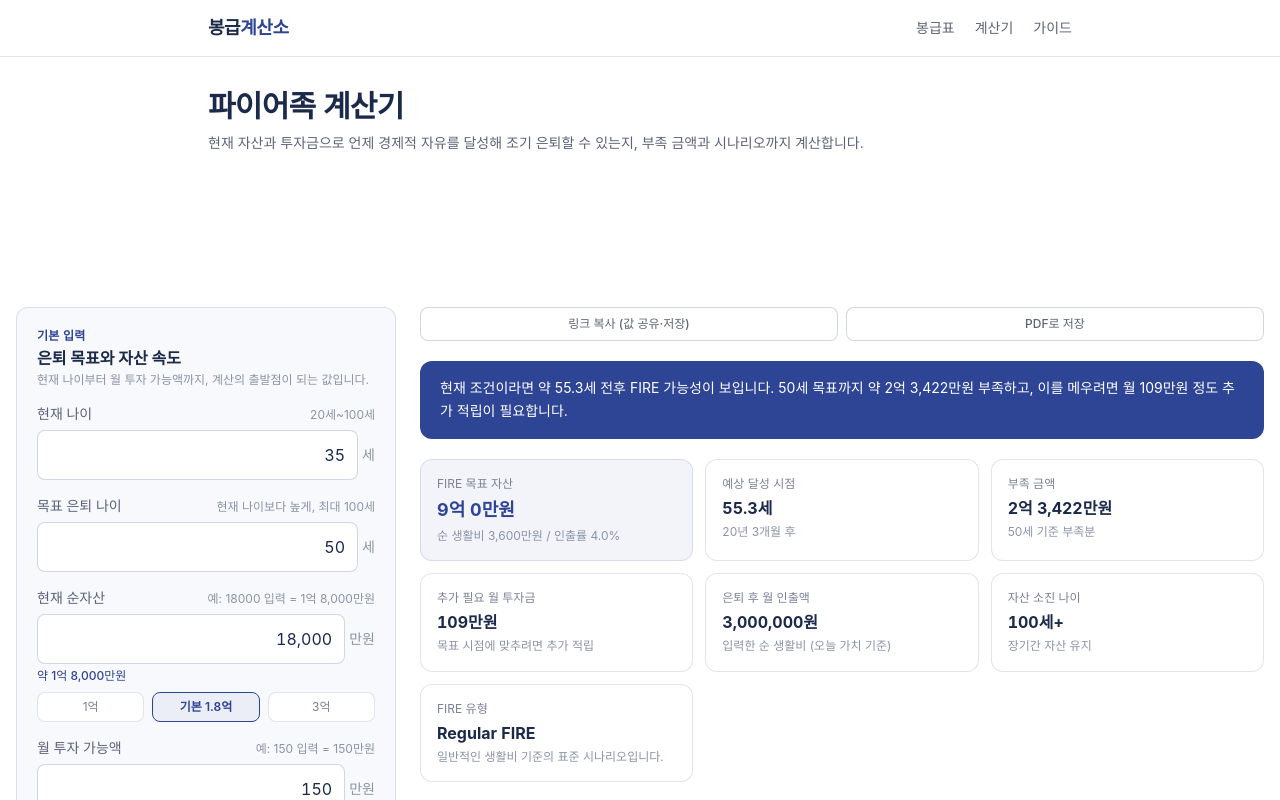
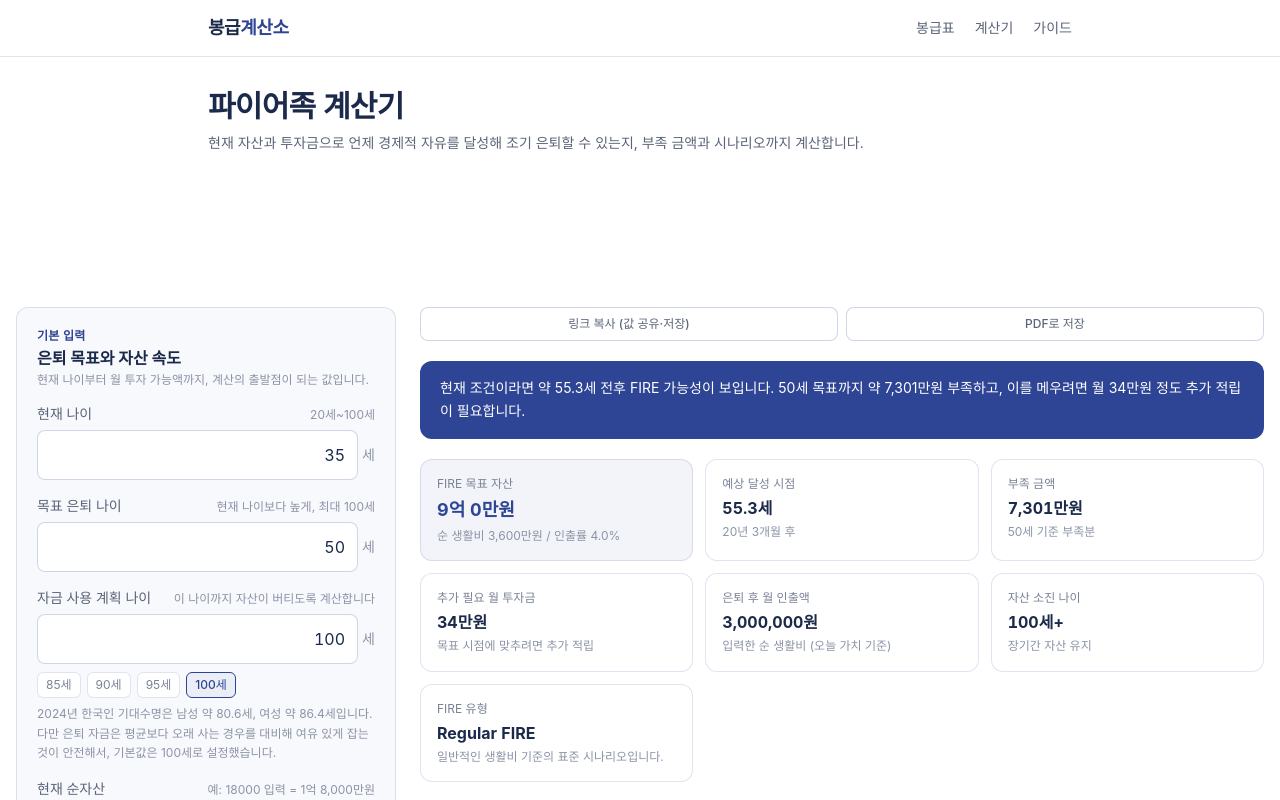
Before and after one commit to parkdane/pay-calc, a Next.js app: page /calc/fire in a window 1280 px wide. Shown: the top 800 px of the page. Built offline with nearby package versions, Linux system fonts and the light colour scheme; a web font is replaced by a local one.

Commit message:
fire: 목표자산을 은퇴기간 기준으로 재계산, 기대수명 선택 기능 추가

```diff
--- a/components/FireCalc.tsx
+++ b/components/FireCalc.tsx
@@ -79,6 +79,7 @@ export default function FireCalc() {
   const [pension, setPension] = useState(0);
   const [growSavings, setGrowSavings] = useState(false);
   const [advanced, setAdvanced] = useState(false);
+  const [lifeExpectancy, setLifeExpectancy] = useState(100);
 
   const [copied, setCopied] = useState(false);
   const [exporting, setExporting] = useState(false);
@@ -101,6 +102,7 @@ export default function FireCalc() {
     num("withdrawRate", setWithdrawRate);
     num("sideIncome", setSideIncome);
     num("pension", setPension);
+    num("lifeExpectancy", setLifeExpectancy);
     const g = p.get("growSavings");
     if (g !== null) setGrowSavings(g === "1");
     const adv = p.get("advanced");
@@ -120,6 +122,7 @@ export default function FireCalc() {
       withdrawRate: String(withdrawRate),
       sideIncome: String(sideIncome),
       pension: String(pension),
+      lifeExpectancy: String(lifeExpectancy),
       growSavings: growSavings ? "1" : "0",
       advanced: advanced ? "1" : "0",
     });
@@ -178,6 +181,7 @@ export default function FireCalc() {
   const r = useMemo(() => {
     const netMonthly = Math.max(0, monthlyExpense - sideIncome - pension);
     const annualExpense = netMonthly * 10000 * 12;
+    // 사용자가 입력한 인출률 기준 목표 자산 (흔히 말하는 "4% 룰" 방식)
     const fireNumber = annualExpense / (withdrawRate / 100);
 
     // ── 실질(오늘 화폐가치) 기준 시뮬레이션 ──
@@ -193,8 +197,33 @@ export default function FireCalc() {
 
     const startAsset = asset * 10000;
     const already = startAsset >= fireNumber;
-    // 100세까지만 시뮬레이션 (그 이후는 의미 없음)
-    const maxMonths = Math.max(0, Math.round((100 - age) * 12));
+    // 설정한 기대수명까지만 시뮬레이션
+    const maxMonths = Math.max(0, Math.round((lifeExpectancy - age) * 12));
+
+    // 특정 나이에 은퇴해서 기대수명까지 버티는 데 실제로 필요한 자산을 역산한다.
+    // (인출률 기반 fireNumber는 30년 은퇴를 전제로 한 근사값이라, 조기 은퇴 시 과소평가된다)
+    const requiredAssetFor = (retireAtAge: number): number => {
+      const monthsToCover = Math.max(0, Math.round((lifeExpectancy - retireAtAge) * 12));
+      if (monthsToCover === 0 || netMonthly <= 0) return 0;
+      const exp = netMonthly * 10000;
+      let lo = 0,
+        hi = exp * monthsToCover * 2 + 1;
+      for (let it = 0; it < 60; it++) {
+        const mid = (lo + hi) / 2;
+        let c = mid;
+        let ok = true;
+        for (let m = 0; m < monthsToCover; m++) {
+          c = c * (1 + mRet) - exp;
+          if (c < 0) {
+            ok = false;
+            break;
+          }
+        }
+        if (ok) hi = mid;
+        else lo = mid;
+      }
+      return hi;
+    };
 
     // 1) 달성 시점 계산 — 목표 자산(fireNumber)은 오늘 가치로 고정, 자산은 실질수익률로 성장
     let cur = startAsset;
@@ -225,7 +254,7 @@ export default function FireCalc() {
       let c = startAsset,
         cs = save,
         m = 0;
-      // 달성 후 최소 30년(또는 100세)까지는 그려서 은퇴 후 자산 추이를 충분히 보여준다
+      // 달성 후 최소 30년(또는 기대수명)까지는 그려서 은퇴 후 자산 추이를 충분히 보여준다
       const cap = reached ? Math.min(months + 12 * 30, maxMonths) : maxMonths;
       while (m < cap) {
         const retiredNow = reached && m >= months;
@@ -244,17 +273,21 @@ export default function FireCalc() {
     }
 
     // 목표 은퇴나이까지 필요한 월 투자금 (이분탐색)
+    // 목표 자산은 인출률 근사(fireNumber)가 아니라, 그 나이에 은퇴해서 기대수명까지
+    // 실제로 버틸 수 있는 금액을 역산해서 쓴다
     let extraSave: number | null = null;
     let shortfall: number | null = null;
+    let requiredAtRetireAge: number | null = null;
     if (retireAge > age) {
       const tM = (retireAge - age) * 12;
+      requiredAtRetireAge = requiredAssetFor(retireAge);
       let projected = startAsset;
       let projSave = save;
       for (let m = 0; m < tM; m++) {
         projected = projected * (1 + mRet) + projSave;
         projSave = projSave * saveDecay;
       }
-      shortfall = Math.max(0, fireNumber - projected);
+      shortfall = Math.max(0, requiredAtRetireAge - projected);
 
       let lo = 0,
         hi = 50000000;
@@ -266,7 +299,7 @@ export default function FireCalc() {
           c = c * (1 + mRet) + s;
           s = s * saveDecay;
         }
-        if (c >= fireNumber) hi = mid;
+        if (c >= requiredAtRetireAge) hi = mid;
         else lo = mid;
       }
       extraSave = Math.max(0, hi - save);
@@ -297,8 +330,8 @@ export default function FireCalc() {
       let c = assetAtRetire;
       const exp = monthlyWithdraw;
       let m = 0;
-      // 100세까지만 시뮬레이션
-      const cap = Math.max(0, Math.round((100 - reachAge) * 12));
+      // 설정한 기대수명까지만 시뮬레이션
+      const cap = Math.max(0, Math.round((lifeExpectancy - reachAge) * 12));
       depletionPath.push({ age: reachAge, asset: Math.max(c, 0) });
       while (c > 0 && m < cap) {
         c = c * (1 + mRet) - exp;
@@ -313,14 +346,14 @@ export default function FireCalc() {
 
     // ── 은퇴 기간 대비 인출률 적정성 진단 ──
     // 4% 룰은 "30년 은퇴"를 전제로 만들어진 규칙이라, 조기 은퇴로 버텨야 할 기간이 길어지면
-    // 같은 4%라도 자산이 먼저 바닥날 수 있다. 100세까지 버티는 데 필요한 인출률을 역산한다.
+    // 같은 4%라도 자산이 먼저 바닥날 수 있다. 기대수명까지 버티는 데 필요한 인출률을 역산한다.
     let safeWithdrawRate: number | null = null;
     let retirementYears: number | null = null;
     if (reachAge !== null && assetAtRetire > 0) {
-      retirementYears = Math.max(0, 100 - reachAge);
+      retirementYears = Math.max(0, lifeExpectancy - reachAge);
       const totalMonths = Math.round(retirementYears * 12);
       if (totalMonths > 0) {
-        // 자산이 정확히 100세에 0이 되는 월 인출액을 이분탐색으로 찾는다
+        // 자산이 정확히 기대수명 시점에 0이 되는 월 인출액을 이분탐색으로 찾는다
         let lo = 0,
           hi = assetAtRetire;
         for (let it = 0; it < 60; it++) {
@@ -362,8 +395,9 @@ export default function FireCalc() {
       assetAtRetire,
       safeWithdrawRate,
       retirementYears,
+      requiredAtRetireAge,
     };
-  }, [age, retireAge, asset, monthlySave, monthlyExpense, returnRate, inflation, withdrawRate, sideIncome, pension, growSavings]);
+  }, [age, retireAge, asset, monthlySave, monthlyExpense, returnRate, inflation, withdrawRate, sideIncome, pension, growSavings, lifeExpectancy]);
 
   // 몬테카를로 시뮬레이션: 매달 수익률을 고정값이 아니라 변동성 있는 랜덤값으로 뽑아
   // 은퇴 후 30년 동안 자산이 몇 %의 확률로 안 바닥나는지 계산한다
@@ -426,7 +460,7 @@ export default function FireCalc() {
       const mRet = Math.pow(1 + realAnnual, 1 / 12) - 1;
       const saveDecay = growSavings ? 1 : Math.pow(1 / (1 + inflation / 100), 1 / 12);
       const startAsset = asset * 10000;
-      const max = Math.max(0, Math.round((100 - age) * 12));
+      const max = Math.max(0, Math.round((lifeExpectancy - age) * 12));
       // 이미 달성한 경우 (본 계산의 already와 동일 처리)
       if (startAsset >= fireNum) {
         return {
@@ -449,7 +483,7 @@ export default function FireCalc() {
         reachAge: cur >= fireNum && months < max ? age + Math.floor(months / 12) : null,
       };
     });
-  }, [age, asset, monthlySave, monthlyExpense, inflation, withdrawRate, sideIncome, pension, growSavings]);
+  }, [age, asset, monthlySave, monthlyExpense, inflation, withdrawRate, sideIncome, pension, growSavings, lifeExpectancy]);
 
   const fmtDur = (m: number) => {
     const y = Math.floor(m / 12),
@@ -467,7 +501,7 @@ export default function FireCalc() {
             (r.extraSave ?? 0) / 10000
           ).toLocaleString("ko-KR")}만원 정도 추가 적립이 필요합니다.`
         : ` ${retireAge}세 목표를 현재 저축으로 달성할 수 있습니다.`)
-    : `현재 조건으로는 100세까지 목표 달성이 어렵습니다. 저축을 늘리거나 목표 지출을 줄여보세요.`;
+    : `현재 조건으로는 ${lifeExpectancy}세까지 목표 달성이 어렵습니다. 저축을 늘리거나 목표 지출을 줄여보세요.`;
 
   return (
     <div className="mx-auto max-w-[1280px] px-4">
@@ -489,6 +523,36 @@ export default function FireCalc() {
 
           <Field label="현재 나이" hint="20세~100세" value={age} onChange={setAge} suffix="세" max={100} />
           <Field label="목표 은퇴 나이" hint="현재 나이보다 높게, 최대 100세" value={retireAge} onChange={setRetireAge} suffix="세" max={100} />
+
+          <div>
+            <Field
+              label="자금 사용 계획 나이"
+              hint="이 나이까지 자산이 버티도록 계산합니다"
+              value={lifeExpectancy}
+              onChange={setLifeExpectancy}
+              suffix="세"
+              max={110}
+            />
+            <div className="mt-2 flex flex-wrap gap-1.5">
+              {[85, 90, 95, 100].map((v) => (
+                <button
+                  key={v}
+                  onClick={() => setLifeExpectancy(v)}
+                  className={`rounded-md border px-2 py-1 text-xs transition ${
+                    lifeExpectancy === v
+                      ? "border-[#2E4494] bg-[rgba(46,68,148,0.06)] font-medium text-[#2E4494]"
+                      : "border-[rgba(46,68,148,0.14)] bg-white text-[#7A8296] hover:border-[#2E4494]"
+                  }`}
+                >
+                  {v}세
+                </button>
+              ))}
+            </div>
+            <p className="mt-1.5 text-xs leading-relaxed text-[#8B93A6]">
+              2024년 한국인 기대수명은 남성 약 80.6세, 여성 약 86.4세입니다. 다만 은퇴 자금은 평균보다 오래
+              사는 경우를 대비해 여유 있게 잡는 것이 안전해서, 기본값은 100세로 설정했습니다.
+            </p>
+          </div>
 
           <div>
             <Field
@@ -703,7 +767,7 @@ export default function FireCalc() {
           />
           <Card
             label="예상 달성 시점"
-            value={r.already ? "달성 완료" : r.reachAge !== null ? `${r.reachAge.toFixed(1)}세` : "100세+"}
+            value={r.already ? "달성 완료" : r.reachAge !== null ? `${r.reachAge.toFixed(1)}세` : `${lifeExpectancy}세+`}
             sub={r.months ? `${fmtDur(r.months)} 후` : "-"}
           />
           <Card
@@ -731,7 +795,7 @@ export default function FireCalc() {
           <Card label="은퇴 후 월 인출액" value={won(r.monthlyWithdraw)} sub="입력한 순 생활비 (오늘 가치 기준)" />
           <Card
             label="자산 소진 나이"
-            value={r.depletionAge === null ? "100세+" : `${Math.round(r.depletionAge)}세`}
+            value={r.depletionAge === null ? `${lifeExpectancy}세+` : `${Math.round(r.depletionAge)}세`}
             sub={r.depletionAge === null ? "장기간 자산 유지" : "이 나이에 자산 소진 예상"}
           />
           <Card label="FIRE 유형" value={r.fireType} sub={r.fireTypeDesc} />
@@ -741,7 +805,7 @@ export default function FireCalc() {
         <GrowthChart path={r.path} reachAge={r.reachAge} />
 
         {/* 재정 수명 차트 */}
-        <DepletionChart path={r.depletionPath} depletionAge={r.depletionAge} />
+        <DepletionChart path={r.depletionPath} depletionAge={r.depletionAge} lifeExpectancy={lifeExpectancy} />
 
         {/* 인출률 적정성 경고 */}
         {r.safeWithdrawRate !== null && r.retirementYears !== null && r.depletionAge !== null && (
@@ -751,7 +815,7 @@ export default function FireCalc() {
               지금 인출률({withdrawRate}%)로는 {Math.round(r.depletionAge)}세에 자산이 바닥납니다
             </p>
             <p className="mt-1 text-sm leading-relaxed text-[#5B6478]">
-              {Math.round(r.reachAge ?? 0)}세에 은퇴하면 100세까지{" "}
+              {Math.round(r.reachAge ?? 0)}세에 은퇴하면 {lifeExpectancy}세까지{" "}
               <strong>{Math.round(r.retirementYears)}년</strong>을 버텨야 합니다. 흔히 쓰는 4% 룰은 은퇴 기간을{" "}
               <strong>30년</strong>으로 가정하고 만들어진 규칙이라, 조기 은퇴로 기간이 길어지면 그대로 적용하기
               어렵습니다.
@@ -761,7 +825,7 @@ export default function FireCalc() {
               <ul className="mt-1.5 space-y-1 text-[#5B6478]">
                 <li>
                   · 안전인출률을{" "}
-                  <strong className="text-rose-700">{r.safeWithdrawRate.toFixed(1)}% 이하</strong>로 낮추기 (100세까지
+                  <strong className="text-rose-700">{r.safeWithdrawRate.toFixed(1)}% 이하</strong>로 낮추기 ({lifeExpectancy}세까지
                   버티는 수준)
                 </li>
                 <li>· 은퇴 나이를 늦춰 버텨야 할 기간을 줄이기</li>
@@ -775,7 +839,7 @@ export default function FireCalc() {
           <div className="rounded-xl border border-emerald-200 bg-emerald-50 p-5">
             <p className="text-xs font-semibold uppercase tracking-wide text-emerald-700">인출률 점검 완료</p>
             <p className="mt-1 text-lg font-bold text-emerald-700">
-              지금 인출률({withdrawRate}%)로 100세까지 자산이 유지됩니다
+              지금 인출률({withdrawRate}%)로 {lifeExpectancy}세까지 자산이 유지됩니다
             </p>
             <p className="mt-1 text-sm leading-relaxed text-[#5B6478]">
               {Math.round(r.reachAge ?? 0)}세 은퇴 기준 <strong>{Math.round(r.retirementYears)}년</strong>을 버텨야
@@ -817,7 +881,7 @@ export default function FireCalc() {
           })()
         ) : (
           <div className="rounded-xl border border-[rgba(46,68,148,0.14)] bg-[rgba(46,68,148,0.03)] p-5 text-center text-sm text-[#8B93A6]">
-            FIRE 달성 시점이 계산되지 않아(100세 내 목표 미달성) 몬테카를로 시뮬레이션을 실행할 수 없습니다.
+            FIRE 달성 시점이 계산되지 않아({lifeExpectancy}세 내 목표 미달성) 몬테카를로 시뮬레이션을 실행할 수 없습니다.
           </div>
         )}
 
@@ -881,7 +945,7 @@ export default function FireCalc() {
                   <td className="px-4 py-2 font-medium text-[#1B2A4A]">{s.label}</td>
                   <td className="px-4 py-2 text-right tabular-nums text-[#5B6478]">연 {s.rate}%</td>
                   <td className="px-4 py-2 text-right font-semibold tabular-nums text-[#2E4494]">
-                    {s.reachAge ? `${s.reachAge}세` : "100세+"}
+                    {s.reachAge ? `${s.reachAge}세` : `${lifeExpectancy}세+`}
                   </td>
                 </tr>
               ))}
@@ -1081,15 +1145,17 @@ function GrowthChart({
 function DepletionChart({
   path,
   depletionAge,
+  lifeExpectancy,
 }: {
   path: { age: number; asset: number }[];
   depletionAge: number | null;
+  lifeExpectancy: number;
 }) {
   const [hover, setHover] = useState<number | null>(null);
   if (path.length < 2) {
     return (
       <div className="rounded-xl border border-[rgba(46,68,148,0.14)] bg-white p-6 text-center text-sm text-[#8B93A6]">
-        현재 조건으로는 100세까지 FIRE 목표 자산에 도달하지 못해 은퇴 후 자산 소진 시뮬레이션을 계산할 수 없습니다.
+        현재 조건으로는 {lifeExpectancy}세까지 FIRE 목표 자산에 도달하지 못해 은퇴 후 자산 소진 시뮬레이션을 계산할 수 없습니다.
         저축을 늘리거나 목표 지출을 줄이면 여기에 표시됩니다.
       </div>
     );
```
